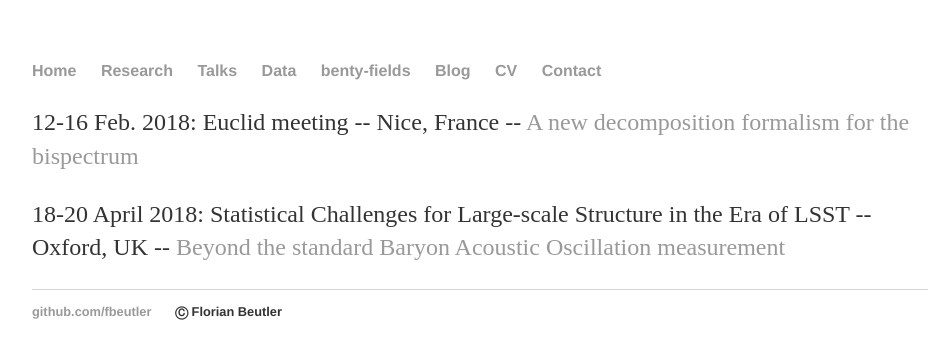
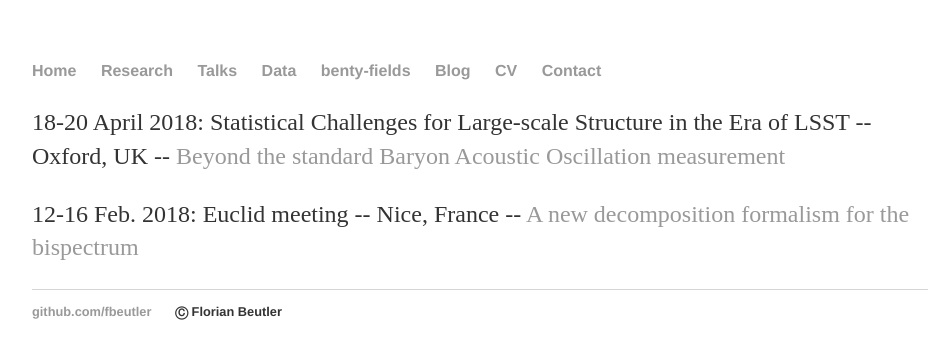
Before and after one commit to fbeutler/fbeutler.github.io, a Jekyll site: the page built from talks/talks.html, in a window 1280 px wide. Shown: the top 359 px of the page, without its empty margins (160-1100 px from the left). Built offline with Jekyll 4.4.1, drawn with Linux system fonts in a browser that asks for light colours.

Commit message:
Update talks.html

```diff
--- a/talks/talks.html
+++ b/talks/talks.html
@@ -4,10 +4,10 @@ title: My talks
 ---
 
 <div id="talks">
+   <p>
+    18-20 April 2018: Statistical Challenges for Large-scale Structure in the Era of LSST -- Oxford, UK -- <a href='/static/Oxford_2018.pdf' target="_blank">Beyond the standard Baryon Acoustic Oscillation measurement</a>
+  </p>
   <p>
     12-16 Feb. 2018: Euclid meeting -- Nice, France -- <a href='/static/Nice_2018.pdf' target="_blank">A new decomposition formalism for the bispectrum</a>
   </p>
-   <p>
-    18-20 April 2018: Statistical Challenges for Large-scale Structure in the Era of LSST -- Oxford, UK -- <a href='/static/Oxford_2018.pdf' target="_blank">Beyond the standard Baryon Acoustic Oscillation measurement</a>
-  </p>
 </div>
```
